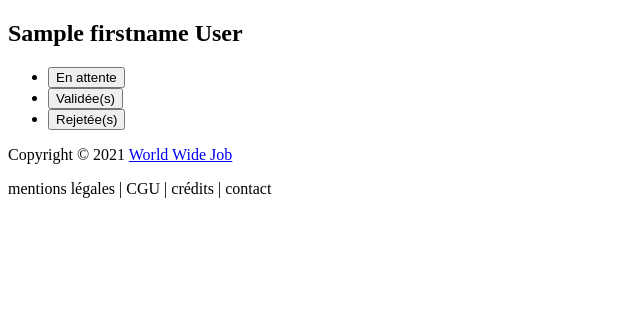
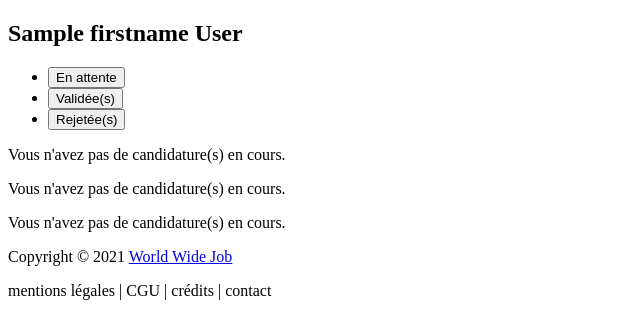
Before and after one commit to WildCodeSchool/remote-blue-php-2109-p3-world-wide-job, a Symfony app: template templates/student/applications.html.twig in a window 1280 px wide; the page is wider, and only the part inside the window is pictured. Shown: the part 1589-1905 px from the top of that part, without its empty margins (0-640 px from the left). Before the commit the page ends 1787 px from the top of that part, so only its background shows below. Run offline with Twig, Linux system fonts and the light colour scheme; the template is opened without the code that fills it: most values are stand-ins (such as "Sample title", 1, 10 or a date in 2020); some libraries are stand-ins or nearby versions.

Commit message:
issue 158 + fixe background home and login

```diff
--- a/assets/styles/_applications.scss
+++ b/assets/styles/_applications.scss
@@ -1,9 +1,15 @@
 @import 'variables';
+
+
 
 .nav-pills {
     margin-top: 2rem;
     margin-bottom: 2rem;
     justify-content: space-between;
+}
+
+.view.btn {
+    color: white;
 }
 
 .application-button.btn.btn-primary {
--- a/templates/base.html.twig
+++ b/templates/base.html.twig
@@ -14,9 +14,9 @@
         {{ encore_entry_script_tags('app') }}
     {% endblock %}
 </head>
-<body class="{{ app.request.pathinfo == path('home') ? 'home-background-image' }}
+<body class="home-background-image {{ app.request.pathinfo == path('login') ? 'background-image: url('~ asset('build/images/background-Login.png')~')' }}
 d-flex flex-column h-100"
-      style="{{ app.request.pathinfo == path('home') ? 'background-image: url(build/images/office.4166db60.png);' }}">
+      style="{{ app.request.pathinfo == path('home') ? 'background-image: url('~ asset('build/images/office.png')~')' }}">
 <header class="position-fixed mt-0 top-0 w-100">
     {% include 'component/_navbar.html.twig' %}
 </header>
--- a/templates/student/applications.html.twig
+++ b/templates/student/applications.html.twig
@@ -6,52 +6,55 @@
     <img src="{{ asset('build/images/student2-banner.jpg') }}" class="profile-banner" alt="profile banner">
 {% endblock %}
 {% block picture %}
-    <div class="profile-title">
+    <div class="profile-title text-black">
         <img src="{{ vich_uploader_asset(student) }}" class="profile-picture" alt="{{ student.user.firstname }}">
         <h2 class="profile-name mt-lg-4">{{ student.user.firstname }} {{ student.user.lastname }}</h2>
     </div>
 {% endblock %}
 
 {% block profileBottom %}
-    <ul class="nav nav-pills mb-3" id="pills-tab" role="tablist">
+
+      <ul class="nav nav-pills mb-3 mx-4" id="pills-tab" role="tablist">
         <li class="nav-item" role="presentation">
-            <button class="application-button btn btn-primary shadow" id="pills-standby-tab" data-bs-toggle="pill" data-bs-target="#standby"
+            <button class="application-button btn btn-primary shadow active" id="pills-standby-tab" data-bs-toggle="pill" data-bs-target="#standby"
                     type="button" role="tab" aria-controls="pills-standby" aria-selected="false">En attente</button>
         </li>
         <li class="nav-item" role="presentation">
-            <button class="application-button btn btn-primary shadow" id="pills-validate-tab" data-bs-toggle="pill" data-bs-target="#validate"
+            <button class="application-button btn btn-primary shadow " id="pills-validate-tab" data-bs-toggle="pill" data-bs-target="#validate"
                     type="button" role="tab" aria-controls="pills-validate" aria-selected="true">Validée(s)</button>
         </li>
         <li class="nav-item" role="presentation">
             <button class="application-button btn btn-primary shadow" id="pills-rejected-tab" data-bs-toggle="pill" data-bs-target="#rejected"
                     type="button" role="tab" aria-controls="pills-rejected" aria-selected="false">Rejetée(s)</button>
         </li>
-    </ul>
+      </ul>
 
-
-
-    <div class="tab-content" id="pills-TabContent">
+     <div class="tab-content mx-4" id="pills-TabContent">
         {% set items = [
-            {'status': 1, 'id': 'validate', 'class': 'show active'},
-            {'status': 2, 'id': 'standby', 'class': ''},
+            {'status': 1, 'id': 'validate', 'class': ''},
+            {'status': 2, 'id': 'standby', 'class': 'show active'},
             {'status': 3, 'id': 'rejected', 'class': ''},
         ] %}
         {% for item in items %}
             <div class="tab-pane fade {{ item.class }}" id="{{ item.id }}" role="tabpanel"
                  aria-labelledby="pills-validate-tab">
                 {% for application in student.applications|filter(application => application.status == item.status) %}
-                    <div class="card text-center shadow p-3 mb-5 bg-body rounded">
+                    <div class="card text-center text-black shadow p-3 mb-5 bg-body rounded">
                        <div class="bg-body rounded">
                             <div class="card-body">
                                 <h3 class="card-title">{{ application.offer.name }}</h3>
                                 <h4 class="profile-name text-center mt-lg-4">{{ application.offer.company.companyName }}</h4>
                                 <img src="{{ vich_uploader_asset(application.offer.company) }}" class="comp-picture"
                                      alt="">
+                                <a class="view btn btn-primary shadow" href="{{ path("offer_show", {"id": application.offer.id}) }}">Voir l'offre</a>
                             </div>
                         </div>
                     </div>
+                    {% else %}
+                        <p class="text-center text-black">Vous n'avez pas de candidature(s) en cours.</p>
                 {% endfor %}
             </div>
         {% endfor %}
-    </div>
+     </div>
+
 {% endblock %}
```
